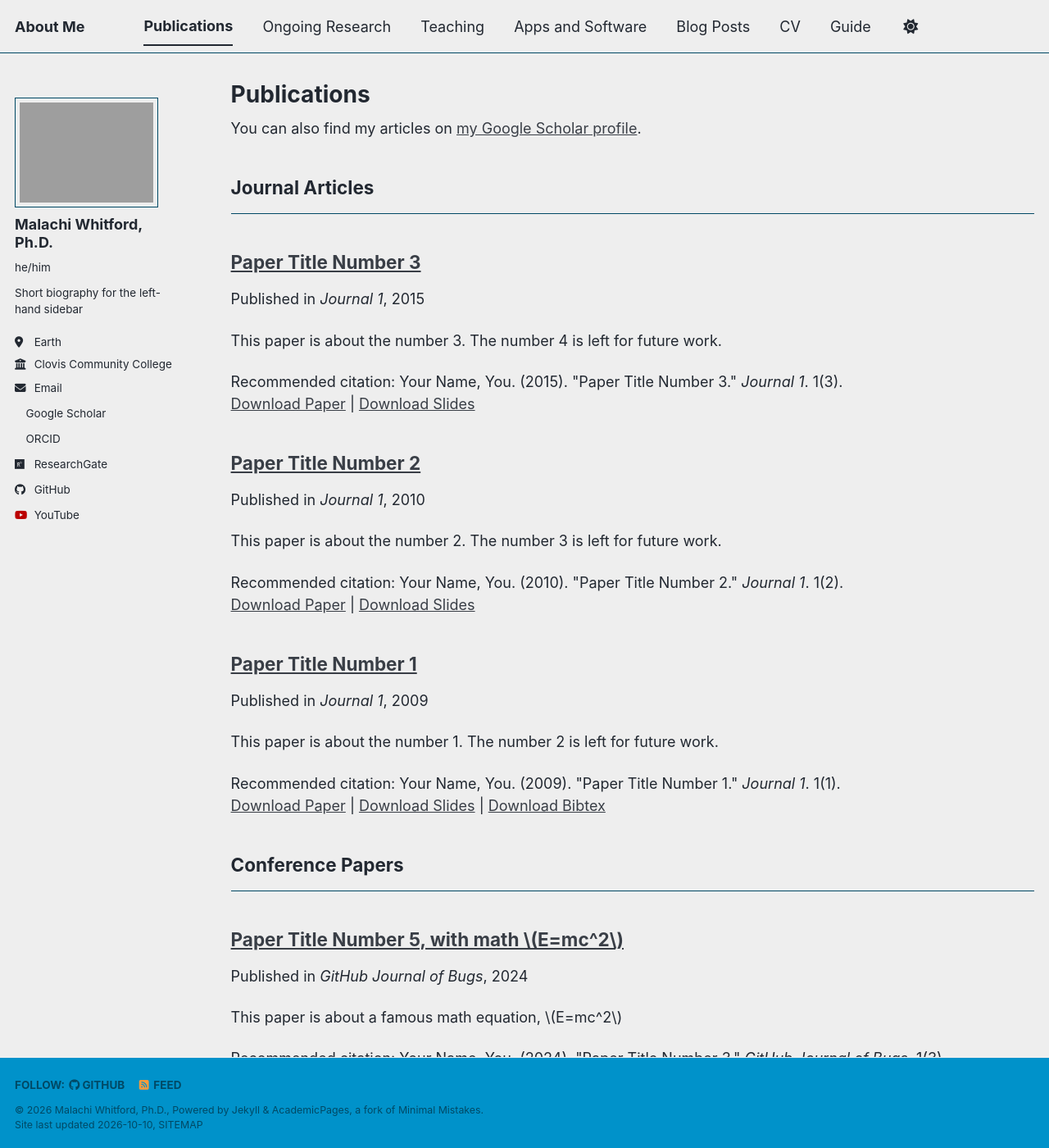
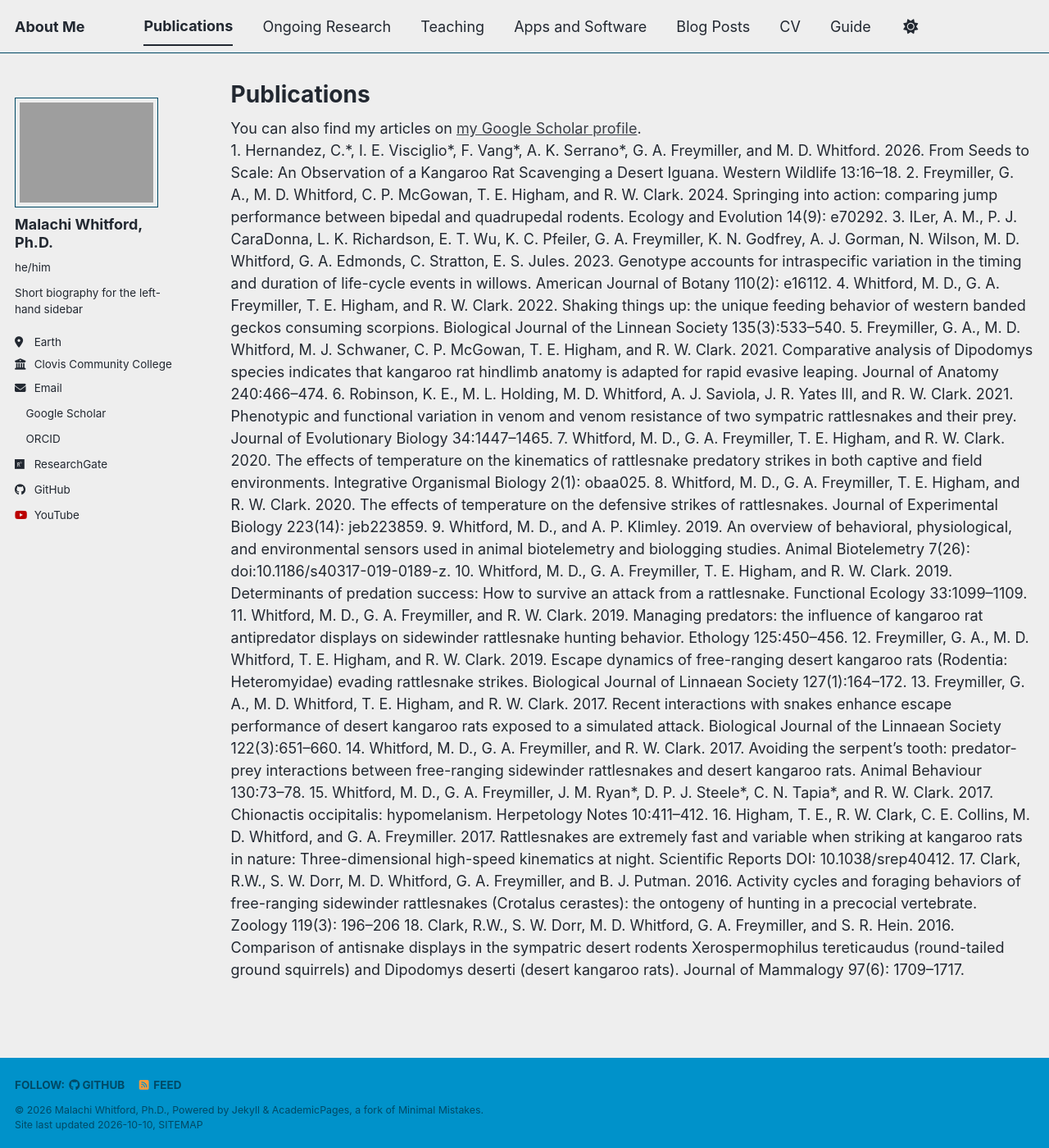
Before and after one commit to malachi-whitford/malachi-whitford.github.io, a Jekyll site: the page built from _pages/publications.html, in a window 1280 px wide and 1400 px high. Shown: the whole window at 82% size. Built offline with Jekyll 4.4.1, drawn with Linux system fonts in a browser that asks for light colours; a style sheet for code colours, icons or effects is not loaded; some of the changed text lies outside the part shown.

Commit message:
Update publications.html

```diff
--- a/_pages/publications.html
+++ b/_pages/publications.html
@@ -11,23 +11,21 @@ author_profile: true
 
 {% include base_path %}
 
-<!-- New style rendering if publication categories are defined -->
-{% if site.publication_category %}
-  {% for category in site.publication_category  %}
-    {% assign title_shown = false %}
-    {% for post in site.publications reversed %}
-      {% if post.category != category[0] %}
-        {% continue %}
-      {% endif %}
-      {% unless title_shown %}
-        <h2>{{ category[1].title }}</h2><hr />
-        {% assign title_shown = true %}
-      {% endunless %}
-      {% include archive-single.html %}
-    {% endfor %}
-  {% endfor %}
-{% else %}
-  {% for post in site.publications reversed %}
-    {% include archive-single.html %}
-  {% endfor %}
-{% endif %}
+1.	Hernandez, C.*, I. E. Visciglio*, F. Vang*, A. K. Serrano*, G. A. Freymiller, and M. D. Whitford. 2026. From Seeds to Scale: An Observation of a Kangaroo Rat Scavenging a Desert Iguana. Western Wildlife 13:16–18.
+2.	Freymiller, G. A., M. D. Whitford, C. P. McGowan, T. E. Higham, and R. W. Clark. 2024. Springing into action: comparing jump performance between bipedal and quadrupedal rodents. Ecology and Evolution 14(9): e70292.
+3.	ILer, A. M., P. J. CaraDonna, L. K. Richardson, E. T. Wu, K. C. Pfeiler, G. A. Freymiller, K. N. Godfrey, A. J. Gorman, N. Wilson, M. D. Whitford, G. A. Edmonds, C. Stratton, E. S. Jules. 2023. Genotype accounts for intraspecific variation in the timing and duration of life-cycle events in willows. American Journal of Botany 110(2): e16112.
+4.	Whitford, M. D., G. A. Freymiller, T. E. Higham, and R. W. Clark. 2022. Shaking things up: the unique feeding behavior of western banded geckos consuming scorpions. Biological Journal of the Linnean Society 135(3):533–540.
+5.	Freymiller, G. A., M. D. Whitford, M. J. Schwaner, C. P. McGowan, T. E. Higham, and R. W. Clark. 2021. Comparative analysis of Dipodomys species indicates that kangaroo rat hindlimb anatomy is adapted for rapid evasive leaping. Journal of Anatomy 240:466–474.
+6.	Robinson, K. E., M. L. Holding, M. D. Whitford, A. J. Saviola, J. R. Yates III, and R. W. Clark. 2021. Phenotypic and functional variation in venom and venom resistance of two sympatric rattlesnakes and their prey. Journal of Evolutionary Biology 34:1447–1465.
+7.	Whitford, M. D., G. A. Freymiller, T. E. Higham, and R. W. Clark. 2020. The effects of temperature on the kinematics of rattlesnake predatory strikes in both captive and field environments. Integrative Organismal Biology 2(1): obaa025.
+8.	Whitford, M. D., G. A. Freymiller, T. E. Higham, and R. W. Clark. 2020. The effects of temperature on the defensive strikes of rattlesnakes. Journal of Experimental Biology 223(14): jeb223859.
+9.	Whitford, M. D., and A. P. Klimley. 2019. An overview of behavioral, physiological, and environmental sensors used in animal biotelemetry and biologging studies. Animal Biotelemetry 7(26): doi:10.1186/s40317-019-0189-z.
+10.	Whitford, M. D., G. A. Freymiller, T. E. Higham, and R. W. Clark. 2019. Determinants of predation success: How to survive an attack from a rattlesnake. Functional Ecology 33:1099–1109.
+11.	Whitford, M. D., G. A. Freymiller, and R. W. Clark. 2019. Managing predators: the influence of kangaroo rat antipredator displays on sidewinder rattlesnake hunting behavior. Ethology 125:450–456.
+12.	Freymiller, G. A., M. D. Whitford, T. E. Higham, and R. W. Clark. 2019. Escape dynamics of free-ranging desert kangaroo rats (Rodentia: Heteromyidae) evading rattlesnake strikes. Biological Journal of Linnaean Society 127(1):164–172.
+13.	Freymiller, G. A., M. D. Whitford, T. E. Higham, and R. W. Clark. 2017. Recent interactions with snakes enhance escape performance of desert kangaroo rats exposed to a simulated attack. Biological Journal of the Linnaean Society 122(3):651–660.
+14.	Whitford, M. D., G. A. Freymiller, and R. W. Clark. 2017. Avoiding the serpent’s tooth: predator-prey interactions between free-ranging sidewinder rattlesnakes and desert kangaroo rats. Animal Behaviour 130:73–78.
+15.	Whitford, M. D., G. A. Freymiller, J. M. Ryan*, D. P. J. Steele*, C. N. Tapia*, and R. W. Clark. 2017. Chionactis occipitalis: hypomelanism. Herpetology Notes 10:411–412.
+16.	Higham, T. E., R. W. Clark, C. E. Collins, M. D. Whitford, and G. A. Freymiller. 2017. Rattlesnakes are extremely fast and variable when striking at kangaroo rats in nature: Three-dimensional high-speed kinematics at night. Scientific Reports DOI: 10.1038/srep40412.
+17.	Clark, R.W., S. W. Dorr, M. D. Whitford, G. A. Freymiller, and B. J. Putman. 2016. Activity cycles and foraging behaviors of free-ranging sidewinder rattlesnakes (Crotalus cerastes): the ontogeny of hunting in a precocial vertebrate. Zoology 119(3): 196–206
+18.	Clark, R.W., S. W. Dorr, M. D. Whitford, G. A. Freymiller, and S. R. Hein. 2016. Comparison of antisnake displays in the sympatric desert rodents Xerospermophilus tereticaudus (round-tailed ground squirrels) and Dipodomys deserti (desert kangaroo rats). Journal of Mammalogy 97(6): 1709–1717.
```
